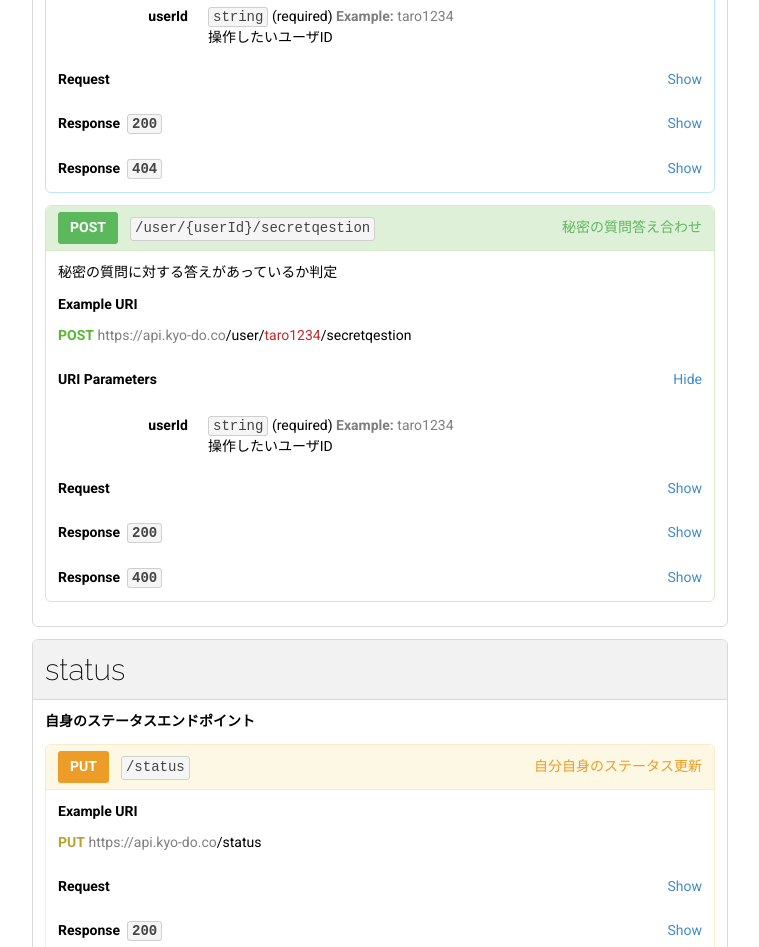
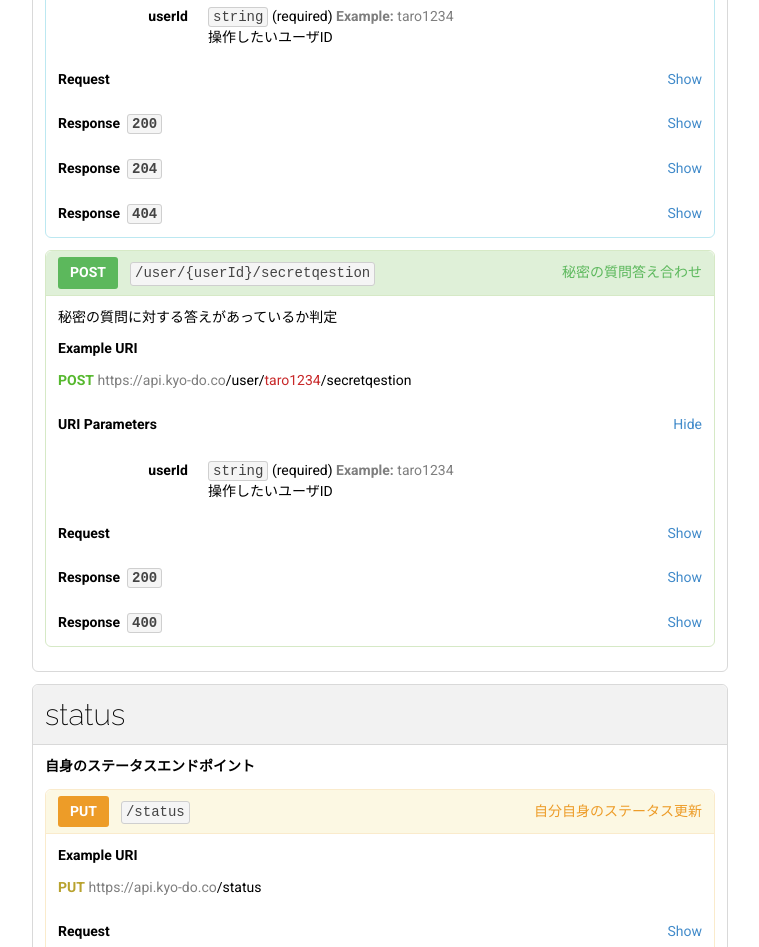
Before and after one commit to tetsuya-zama/kyodo.co-api-blueprint, a website: page docs/index.html in a window 1280 px wide. Shown: the part 2248-3195 px from the top of the page, without its empty margins (382-1141 px from the left). Drawn offline with Linux system fonts and the light colour scheme.

Commit message:
秘密の質問が無い時対応

```diff
--- a/docs/index.html
+++ b/docs/index.html
@@ -217,6 +217,17 @@
     "<span class="hljs-attribute">secretQuestion</span>": <span class="hljs-value">{
       "<span class="hljs-attribute">type</span>": <span class="hljs-value"><span class="hljs-string">"string"</span></span>,
       "<span class="hljs-attribute">description</span>": <span class="hljs-value"><span class="hljs-string">"設定している秘密の質問"</span>
+    </span>}
+  </span>}
+</span>}</code></pre><div style="height: 1px;"></div></div></div><div class="title"><strong>Response&nbsp;&nbsp;<code>204</code></strong><div class="collapse-button"><span class="close">Hide</span><span class="open">Show</span></div></div><div class="collapse-content"><div class="inner"><h5>Headers</h5><pre><code><span class="hljs-attribute">Content-Type</span>: <span class="hljs-string">application/json</span></code></pre><div style="height: 1px;"></div><h5>Body</h5><pre><code>{
+  "<span class="hljs-attribute">message</span>": <span class="hljs-value"><span class="hljs-string">"no secretQuestion"</span>
+</span>}</code></pre><div style="height: 1px;"></div><h5>Schema</h5><pre><code>{
+  "<span class="hljs-attribute">$schema</span>": <span class="hljs-value"><span class="hljs-string">"http://json-schema.org/draft-04/schema#"</span></span>,
+  "<span class="hljs-attribute">type</span>": <span class="hljs-value"><span class="hljs-string">"object"</span></span>,
+  "<span class="hljs-attribute">properties</span>": <span class="hljs-value">{
+    "<span class="hljs-attribute">message</span>": <span class="hljs-value">{
+      "<span class="hljs-attribute">type</span>": <span class="hljs-value"><span class="hljs-string">"string"</span></span>,
+      "<span class="hljs-attribute">description</span>": <span class="hljs-value"><span class="hljs-string">"設定している秘密がない"</span>
     </span>}
   </span>}
 </span>}</code></pre><div style="height: 1px;"></div></div></div><div class="title"><strong>Response&nbsp;&nbsp;<code>404</code></strong><div class="collapse-button"><span class="close">Hide</span><span class="open">Show</span></div></div><div class="collapse-content"><div class="inner"><h5>Headers</h5><pre><code><span class="hljs-attribute">Content-Type</span>: <span class="hljs-string">application/json</span></code></pre><div style="height: 1px;"></div><h5>Body</h5><pre><code>{
```
Also changed, not shown: blueprint/user.md (+4 -0 lines).
